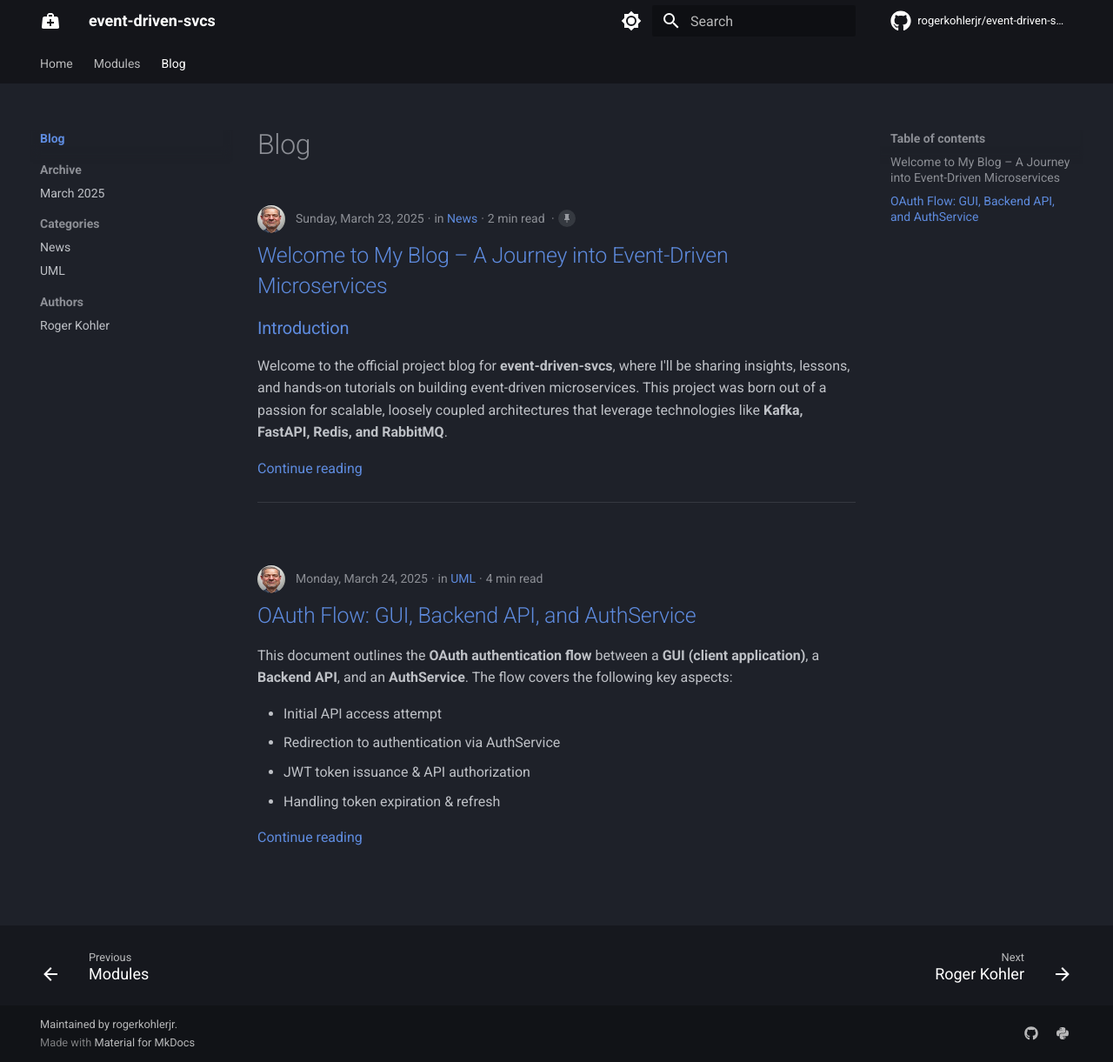
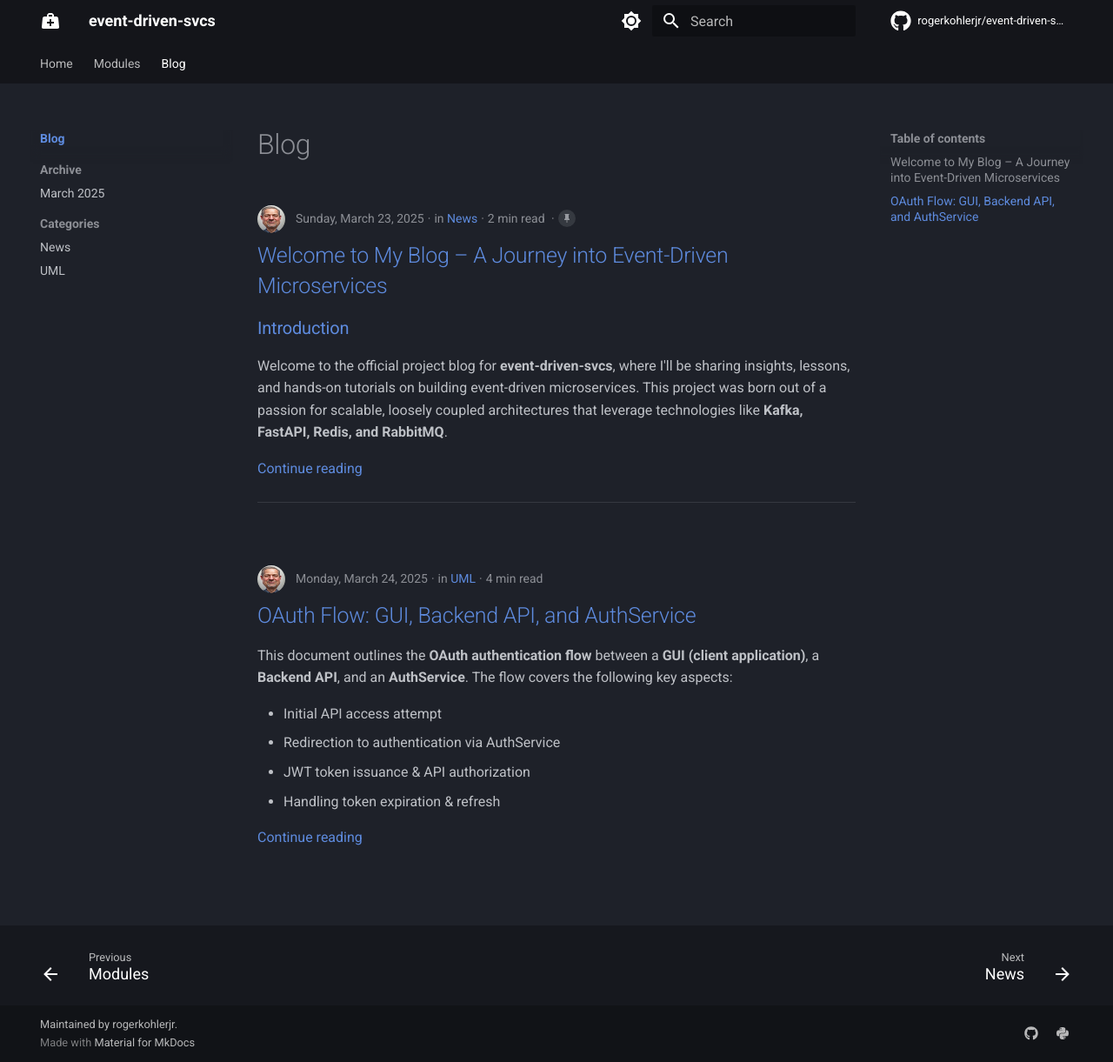
Before and after one commit to rogerkohlerjr/event-driven-svcs, an MkDocs documentation site: the page built from docs/blog/index.md, in a window 1280 px wide and 1221 px high. Shown: the whole window at 87% size. Built offline with MkDocs 1.6.1 and Material for MkDocs 9.7.7, drawn with Linux system fonts in a browser that asks for light colours; comment, search, counter and statistics services are not loaded; some of the changed lines change nothing that is shown.

Commit message:
plugin syntax for authors_profiles - removed tag

```diff
--- a/mkdocs.yml
+++ b/mkdocs.yml
@@ -21,7 +21,6 @@ plugins:
         - categories
   - gh-admonitions
   - blog:
-      authors_profiles: true
       archive_date_format: MMMM yyyy
       categories_allowed:
         - News
```
